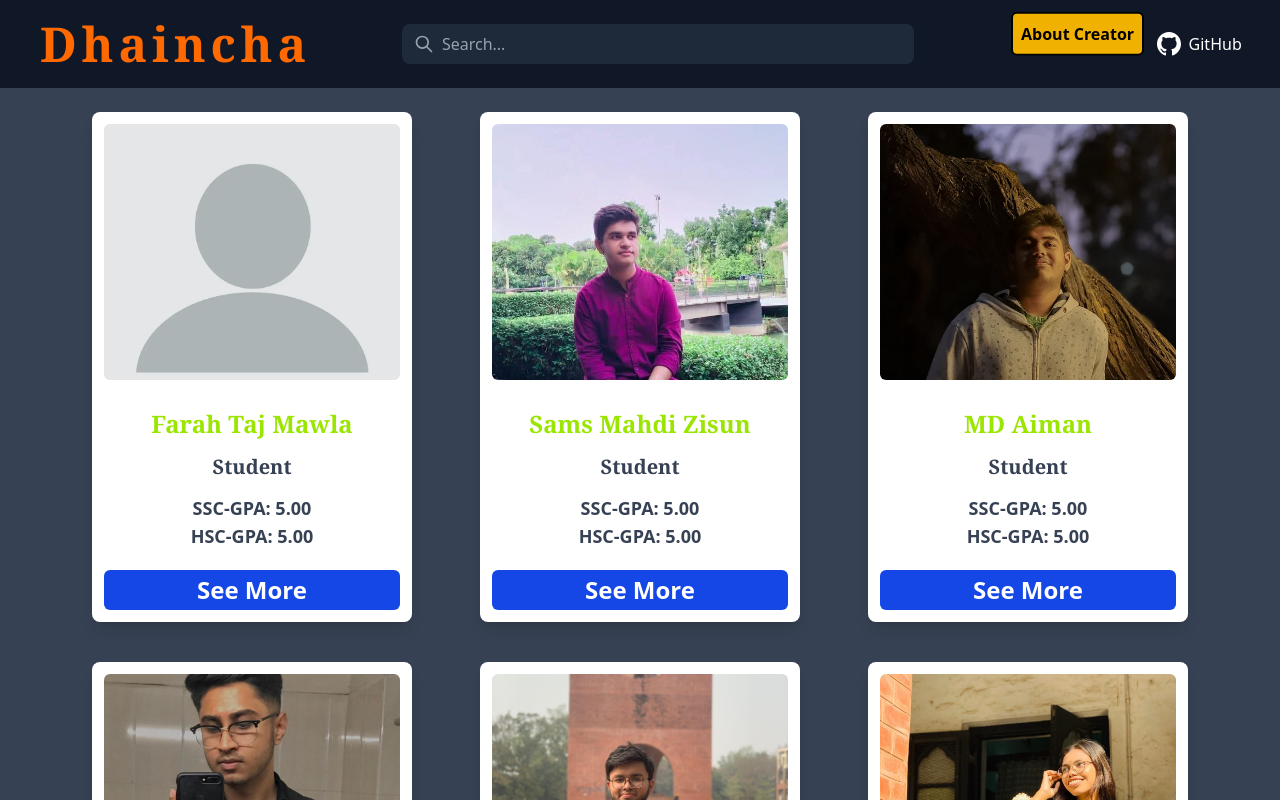
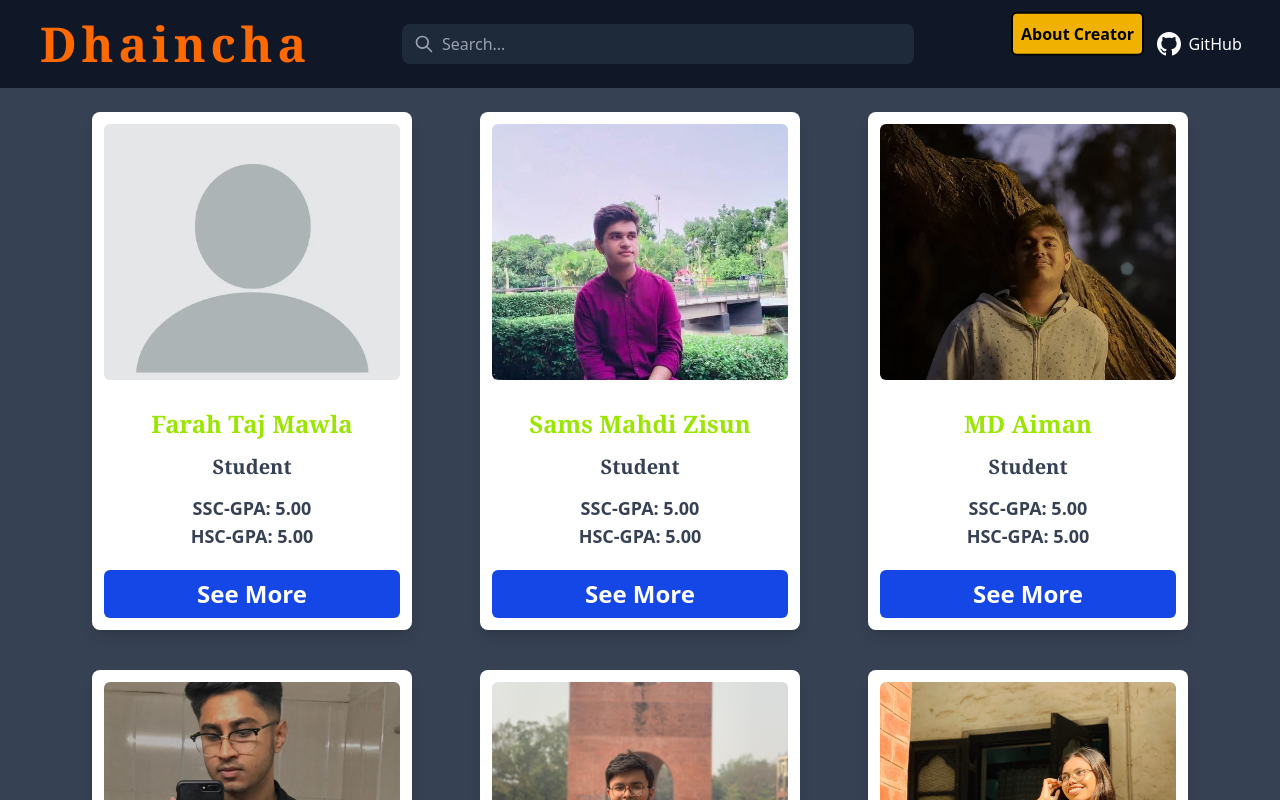
Before and after one commit to Mo-Jawad/Dhaincha-Friends, a React (Vite) app: page / in a window 1280 px wide. Shown: the top 800 px of the page. Built offline with nearby package versions, Linux system fonts and the light colour scheme.

Commit message:
officially fulfilled

```diff
--- a/src/Components/cards.jsx
+++ b/src/Components/cards.jsx
@@ -18,7 +18,7 @@ const Cards = ({ filteredUsers}) => {
         <div className="text-lg text-gray-700 dark:text-gray-200">HSC-GPA: {dhaicha.HSC == 5 ? (dhaicha.HSC + '.00') : dhaicha.HSC}</div>
 
     </div>
-    <button className="w-full bg-blue-700 text-2xl cursor-pointer text-white hover:bg-green-600 transition duration-200 font-bold p-1 rounded-md">See More</button>
+    <button className="w-full bg-blue-700 text-2xl cursor-pointer text-white hover:bg-green-600 transition duration-200 font-bold p-2 rounded-md">See More</button>
     </Link>
 
     </div>
```
